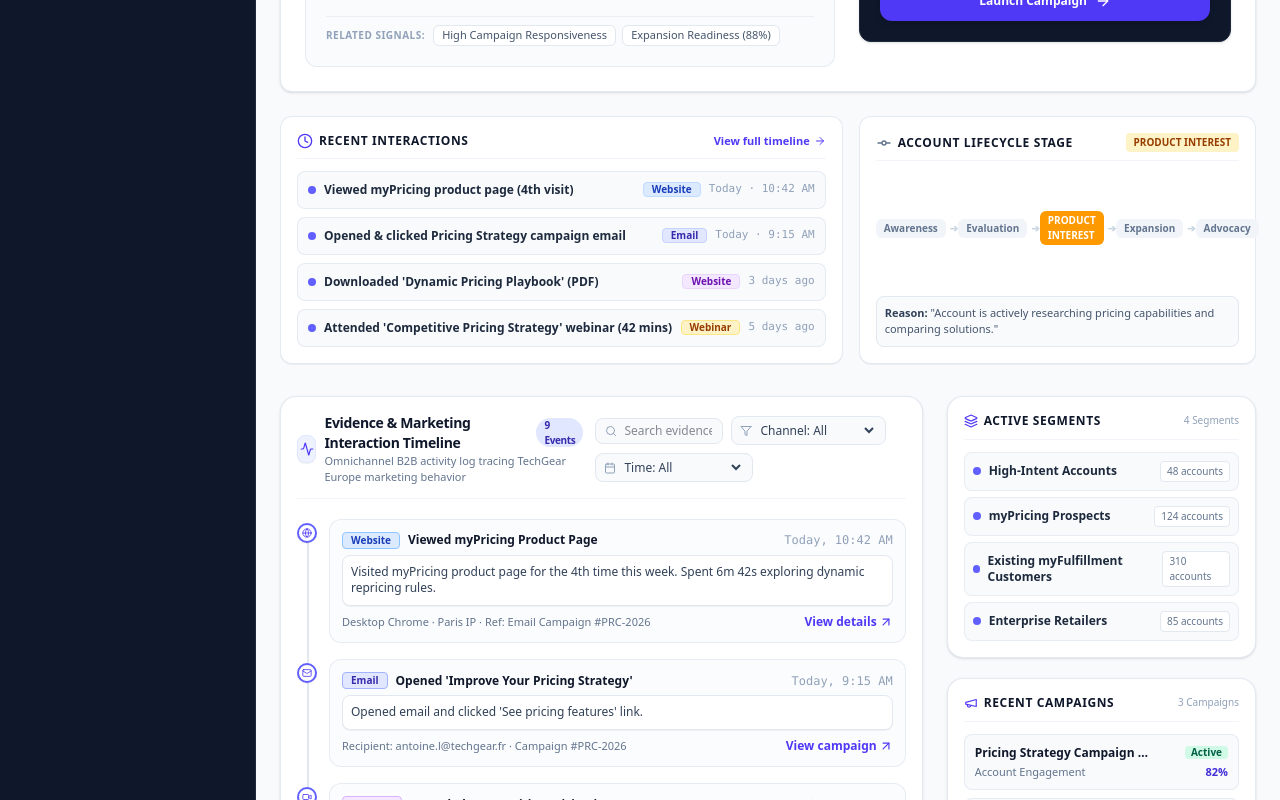
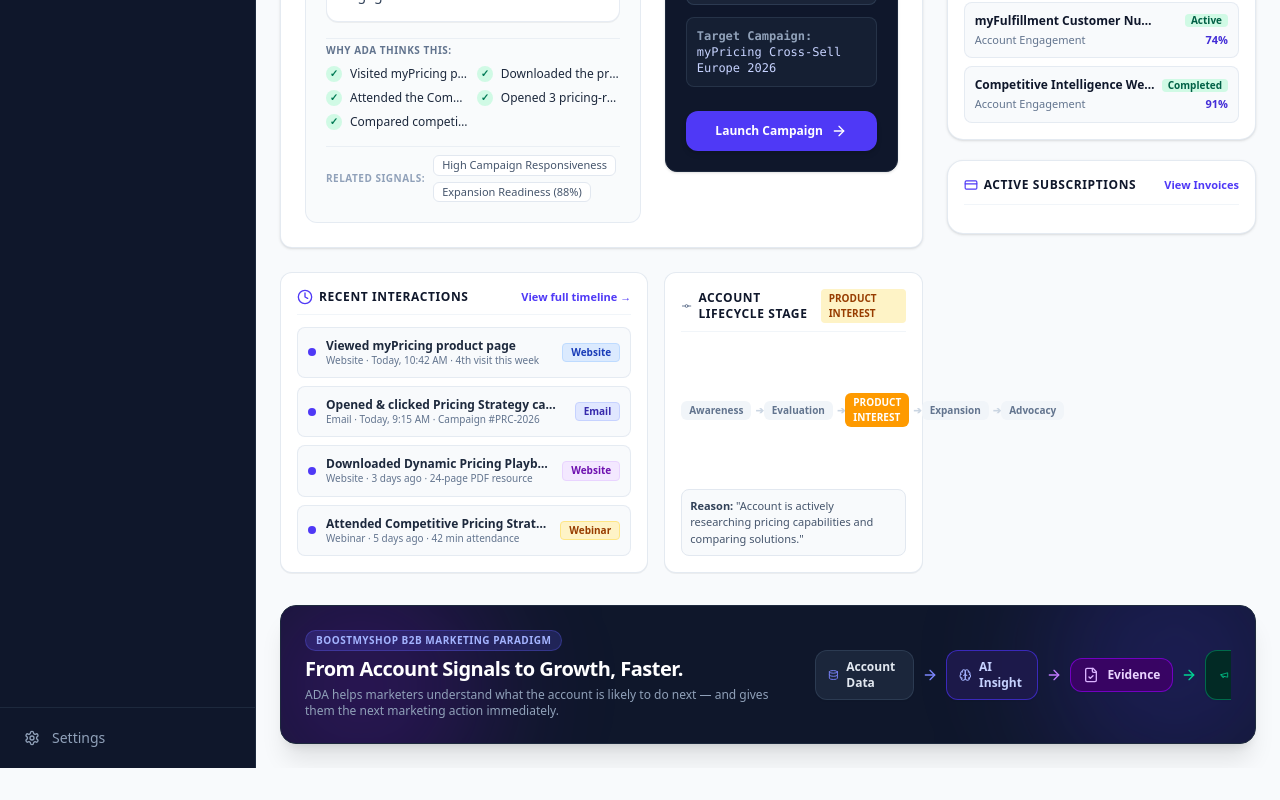
Before and after one commit to 9080442272/ADA, a React (Vite) app: page / in a window 1280 px wide. Shown: the part 900-1700 px from the top of the page. After the commit the page ends 1668 px from the top, so only its background shows below. Built offline with nearby package versions, Linux system fonts and the light colour scheme.

Commit message:
Remove duplicate full timeline from Overview and connect Recent Interactions to Interactions tab

```diff
--- a/src/App.jsx
+++ b/src/App.jsx
@@ -268,32 +268,23 @@
                 </button>
               </div>
             ) : activeTab === "Overview" ? (
-              <>
-                {/* 4. PRIMARY HERO DECISION BLOCK (BEHAVIOUR ➔ INSIGHT ➔ EVIDENCE ➔ RECOMMENDATION ➔ ACTION) */}
+              <div className="grid grid-cols-1 xl:grid-cols-12 gap-6 items-start">
+
+                {/* PRIMARY DECISION BLOCK & RECENT INTERACTIONS SUMMARY (8 Cols) */}
+                <div className="xl:col-span-8 space-y-6">
                   <PrimaryDecisionBlock
                     customer={customer}
                     onExecutePrimaryAction={(act) => setSelectedActionForModal(act)}
                     onWhyThisClick={() => setIsWhyTheseOpen(true)}
                     isExecuted={executedActionIds.includes(customer.primaryAction.id)}
-                  onScrollToTimeline={handleScrollToTimeline}
-                />
-
-                {/* 5. FULL TIMELINE & CONTEXTUAL SIDEBAR GRID */}
-                <div className="grid grid-cols-1 xl:grid-cols-12 gap-6 items-start pt-2">
-
-                  {/* Full Historical Interaction Timeline (8 Cols) */}
-                  <div className="xl:col-span-8 space-y-6" ref={timelineRef}>
-                    <UnifiedTimeline
-                      events={customer.timelineEvents}
-                      onViewEventDetails={(evt) => showToast(`Opening evidence detail: ${evt.title}`)}
-                      activeTraceInsightId={activeTraceInsightId}
-                      onClearTrace={() => setActiveTraceInsightId(null)}
-                      insights={[customer.primaryInsight, ...customer.secondaryInsights]}
-                      actions={[customer.primaryAction, ...customer.secondaryActions]}
+                    onViewFullTimeline={() => {
+                      setActiveTab("Interactions");
+                      setActiveSubTab("Interactions");
+                    }}
                   />
                 </div>
 
-                  {/* Contextual Right Sidebar: Account Details, Campaigns, Current Products (4 Cols) */}
+                {/* CONTEXTUAL SIDEBAR: SEGMENTS, CAMPAIGNS, SUBSCRIPTIONS (4 Cols) */}
                 <div className="xl:col-span-4">
                   <RightSidebar
                     customer={customer}
@@ -304,7 +295,6 @@
                 </div>
 
               </div>
-              </>
             ) : activeTab === "Interactions" ? (
               <InteractionsTab
                 customer={customer}
--- a/src/components/PrimaryDecisionBlock.jsx
+++ b/src/components/PrimaryDecisionBlock.jsx
@@ -21,16 +21,16 @@
   onExecutePrimaryAction,
   onWhyThisClick,
   isExecuted,
-  onScrollToTimeline
+  onViewFullTimeline
 }) {
   const { primaryInsight, primaryAction, journey } = customer;
 
   // Sample recent chronological interactions for overview preview
   const recentInteractionsPreview = [
-    { title: "Viewed myPricing product page (4th visit)", channel: "Website", badgeColor: "bg-blue-100 text-blue-800 border-blue-200", time: "Today · 10:42 AM" },
-    { title: "Opened & clicked Pricing Strategy campaign email", channel: "Email", badgeColor: "bg-indigo-100 text-indigo-800 border-indigo-200", time: "Today · 9:15 AM" },
-    { title: "Downloaded 'Dynamic Pricing Playbook' (PDF)", channel: "Website", badgeColor: "bg-purple-100 text-purple-800 border-purple-200", time: "3 days ago" },
-    { title: "Attended 'Competitive Pricing Strategy' webinar (42 mins)", channel: "Webinar", badgeColor: "bg-amber-100 text-amber-800 border-amber-200", time: "5 days ago" }
+    { title: "Viewed myPricing product page", channel: "Website", detail: "4th visit this week", badgeColor: "bg-blue-100 text-blue-800 border-blue-200", time: "Today, 10:42 AM" },
+    { title: "Opened & clicked Pricing Strategy campaign email", channel: "Email", detail: "Campaign #PRC-2026", badgeColor: "bg-indigo-100 text-indigo-800 border-indigo-200", time: "Today, 9:15 AM" },
+    { title: "Downloaded Dynamic Pricing Playbook", channel: "Website", detail: "24-page PDF resource", badgeColor: "bg-purple-100 text-purple-800 border-purple-200", time: "3 days ago" },
+    { title: "Attended Competitive Pricing Strategy webinar", channel: "Webinar", detail: "42 min attendance", badgeColor: "bg-amber-100 text-amber-800 border-amber-200", time: "5 days ago" }
   ];
 
   return (
@@ -201,11 +201,10 @@
               <span>Recent Interactions</span>
             </h3>
             <button
-              onClick={onScrollToTimeline}
+              onClick={onViewFullTimeline}
               className="text-[11px] font-bold text-indigo-600 hover:text-indigo-800 flex items-center space-x-1 cursor-pointer"
             >
-              <span>View full timeline</span>
-              <ArrowRight className="w-3 h-3" />
+              <span>View full timeline →</span>
             </button>
           </div>
 
@@ -213,16 +212,16 @@
           <div className="space-y-2 text-xs">
             {recentInteractionsPreview.map((item, idx) => (
               <div key={idx} className="p-2.5 bg-slate-50 border border-slate-200/80 rounded-lg flex items-center justify-between">
-                <div className="flex items-center space-x-2 truncate pr-2">
-                  <span className="w-2 h-2 rounded-full bg-indigo-500 shrink-0" />
-                  <span className="font-semibold text-slate-800 truncate">{item.title}</span>
+                <div className="flex items-center space-x-2.5 truncate pr-2">
+                  <span className="w-2 h-2 rounded-full bg-indigo-600 shrink-0" />
+                  <div className="truncate">
+                    <div className="font-bold text-slate-800 truncate">{item.title}</div>
+                    <div className="text-[10px] text-slate-500 font-medium">{item.channel} · {item.time} {item.detail ? `· ${item.detail}` : ''}</div>
+                  </div>
                 </div>
-                <div className="flex items-center space-x-2 shrink-0">
-                  <span className={`px-2 py-0.2 text-[10px] font-bold rounded border ${item.badgeColor}`}>
-                    {item.channel}
-                  </span>
-                  <span className="text-[11px] text-slate-400 font-mono">{item.time}</span>
-                </div>
+                <span className={`px-2 py-0.5 text-[10px] font-bold rounded border shrink-0 ${item.badgeColor}`}>
+                  {item.channel}
+                </span>
               </div>
             ))}
           </div>
```
Lines whose indentation alone changed are shown as unchanged.
